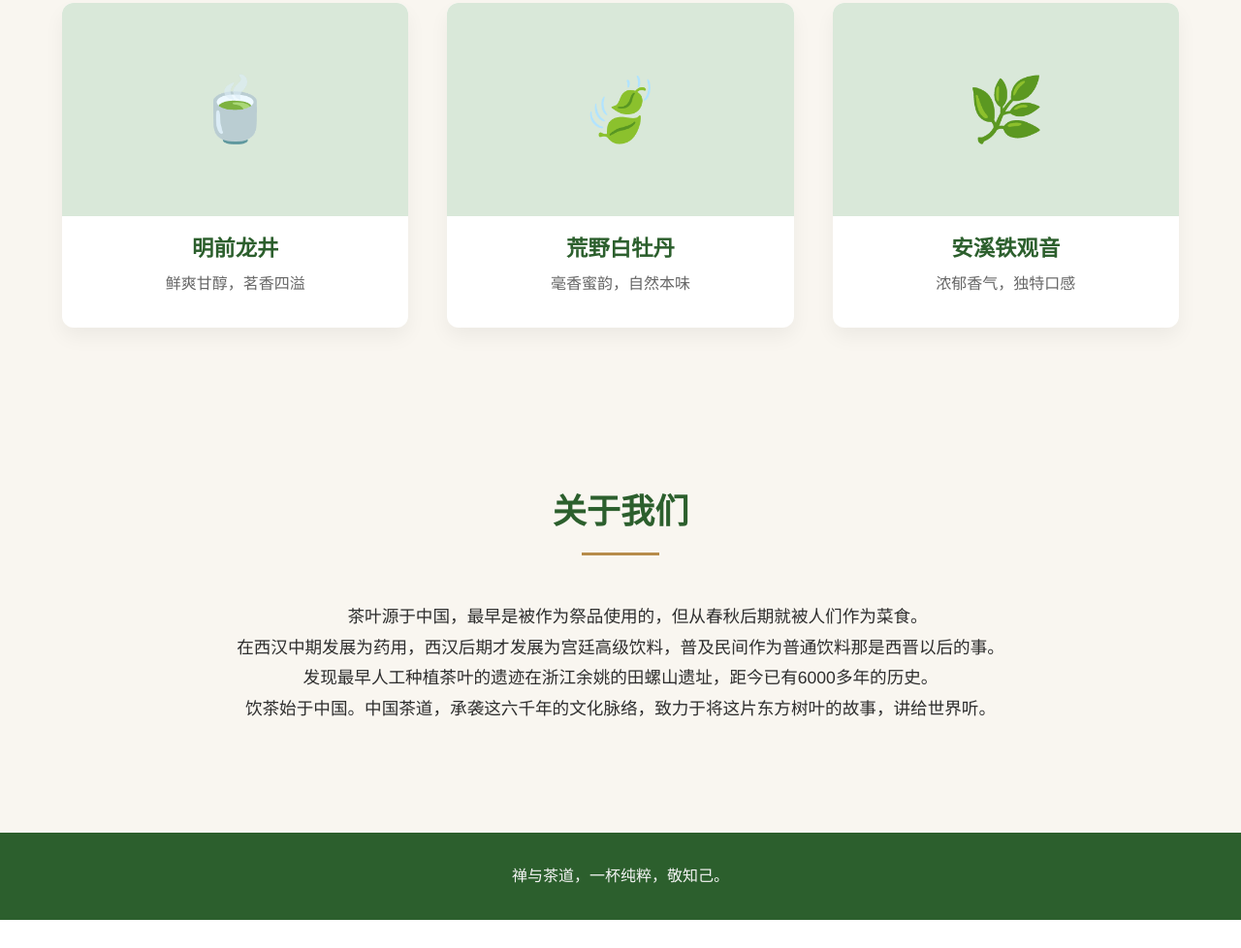
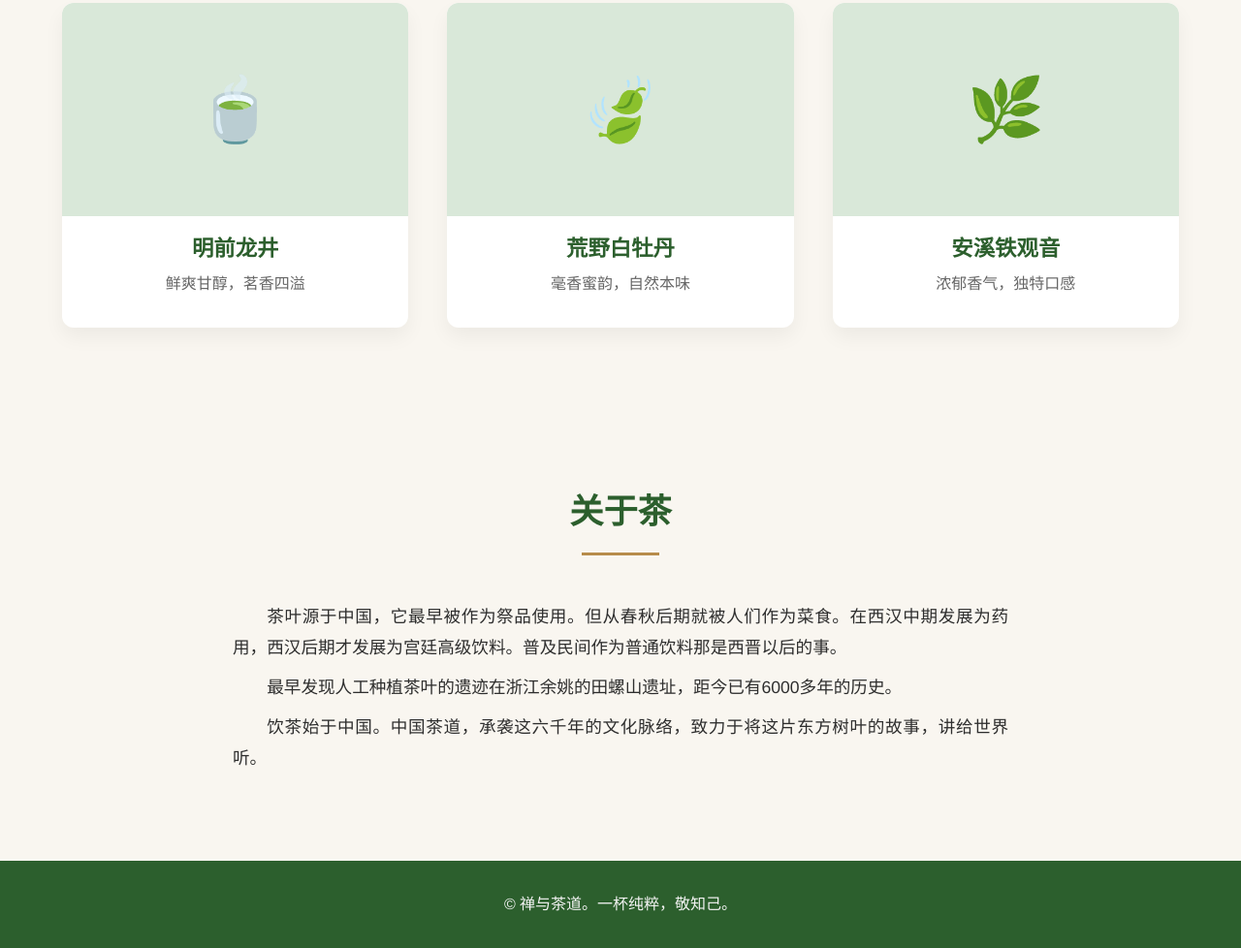
Before and after one commit to luck3650/hello, a plain HTML site: page index.html in a window 1280 px wide. Shown: the part 1000-1978 px from the top of the page at 97% size. Before the commit the page ends 1949 px from the top, so only its background shows below. Drawn offline with Linux system fonts and the light colour scheme.

Commit message:
Add files via upload

```diff
--- a/index.html
+++ b/index.html
@@ -3,7 +3,7 @@
 <head>
     <meta charset="UTF-8">
     <meta name="viewport" content="width=device-width, initial-scale=1.0">
-    <title>首页</title>
+    <title>茶道</title>
     <style>
         * {
             margin: 0;
@@ -170,18 +170,10 @@
         }
 
         .hero-content h1 {
-            font-size: clamp(2.5rem, 8vw, 4.5rem);
+            font-size: clamp(2.2rem, 8vw, 4.5rem);
             font-family: var(--font-serif);
             margin-bottom: 1rem;
             text-shadow: 2px 2px 4px rgba(0,0,0,0.3);
-			/* 平板 */
-			  @media (max-width: 768px) {
-				font-size: 40px;
-			  }
-		  /* 手机 */
-		  @media (max-width: 480px) {
-			font-size: 30px;
-		  }
         }
 
         .hero-content p {
@@ -280,9 +272,11 @@
 
         .story-text {
             font-size: 1.1rem;
-            margin-bottom: 2rem;
+            margin-bottom: 0.6rem;
             line-height: 1.8;
-            text-indent: 2em;
+			text-align: justify;
+			text-indent: 2em; /* 缩进两个中文字符的宽度 */
+
         }
 
         /* === 页脚 === */
@@ -347,7 +341,7 @@
             <div class="container hero-content">
                 <h1>源自山野 · 敬奉知己</h1>
                 <p>静品茶香，感悟禅道</p>
-                <a href="/products.html" class="btn btn-primary">探索茶品</a>
+                <a  class="btn btn-primary">探索新世界</a>
             </div>
         </section>
 
@@ -377,18 +371,17 @@
 
         <section class="section story">
             <div class="container story-content">
-                <h2 class="section-title">关于我们</h2>
-                <p class="story-text">
-                    茶叶源于中国，最早是被作为祭品使用的，但从春秋后期就被人们作为菜食。 <br>在西汉中期发展为药用，西汉后期才发展为宫廷高级饮料，普及民间作为普通饮料那是西晋以后的事。<br>发现最早人工种植茶叶的遗迹在浙江余姚的田螺山遗址，距今已有6000多年的历史。<br>
-					饮茶始于中国。中国茶道，承袭这六千年的文化脉络，致力于将这片东方树叶的故事，讲给世界听。
-                </p>
+                <h2 class="section-title">关于茶</h2>
+                <p class="story-text"> 茶叶源于中国，它最早被作为祭品使用。但从春秋后期就被人们作为菜食。在西汉中期发展为药用，西汉后期才发展为宫廷高级饮料。普及民间作为普通饮料那是西晋以后的事。</p>
+				<p class="story-text">  最早发现人工种植茶叶的遗迹在浙江余姚的田螺山遗址，距今已有6000多年的历史。</p>
+				<p class="story-text"> 饮茶始于中国。中国茶道，承袭这六千年的文化脉络，致力于将这片东方树叶的故事，讲给世界听。  </p>
             </div>
         </section>
     </main>
 
     <footer class="footer">
         <div class="container footer-content">
-            <p>禅与茶道，一杯纯粹，敬知己。</p>
+            <p>&copy; 禅与茶道。一杯纯粹，敬知己。</p>
         </div>
     </footer>
 
```
